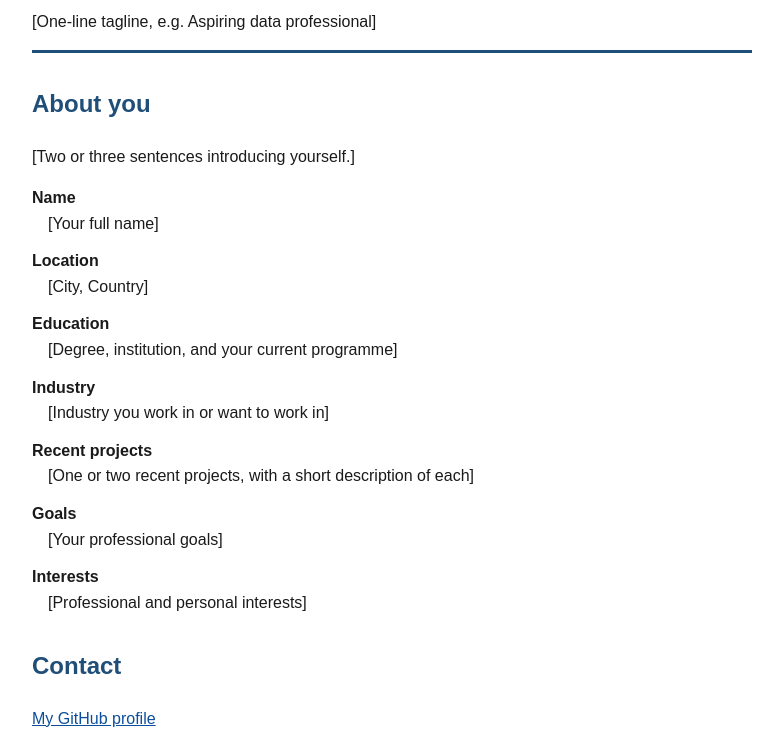
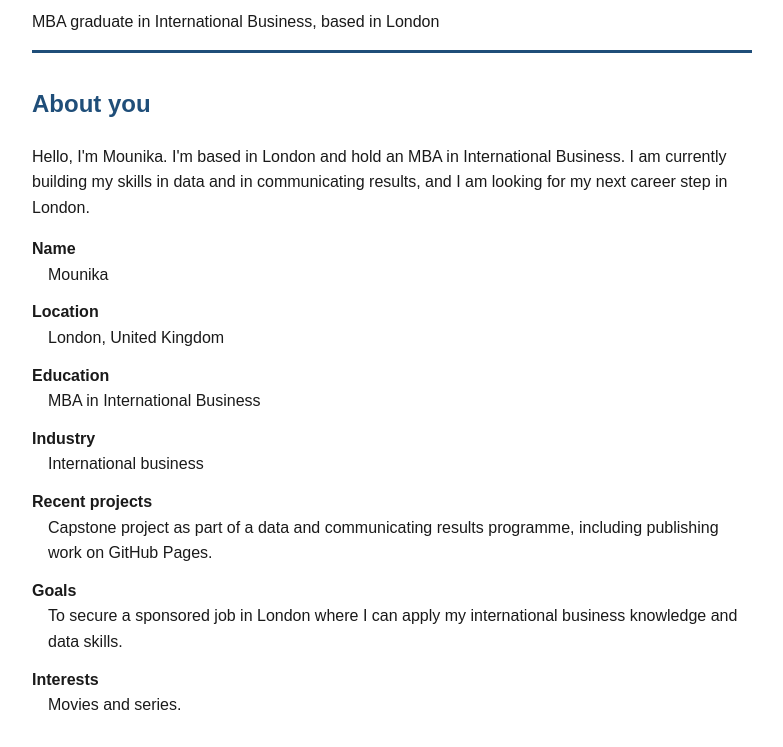
Before and after one commit to Pushkalini/HTML_SITE, a plain HTML site: page index.html in a window 1280 px wide. Shown: the part 104-851 px from the top of the page, without its empty margins (248-1031 px from the left). Drawn offline with Linux system fonts and the light colour scheme.

Commit message:
Add files via upload

```diff
--- a/index.html
+++ b/index.html
@@ -3,49 +3,49 @@
 <head>
   <meta charset="utf-8">
   <meta name="viewport" content="width=device-width, initial-scale=1">
-  <title>[Your Name] | Portfolio</title>
+  <title>Mounika | Portfolio</title>
   <style>
     body { font-family: Arial, Helvetica, sans-serif; line-height: 1.6; color: #1a1a1a; background: #ffffff; max-width: 720px; margin: 0 auto; padding: 24px; }
     header { border-bottom: 3px solid #1f4e79; margin-bottom: 24px; }
     h1 { color: #1f4e79; margin-bottom: 4px; }
     h2 { color: #1f4e79; margin-top: 32px; }
+    a { color: #0b4f9c; }
     dt { font-weight: bold; margin-top: 12px; }
     dd { margin: 0 0 0 16px; }
-    a { color: #0b4f9c; }
     footer { margin-top: 40px; font-size: 0.9em; color: #444; }
   </style>
 </head>
 <body>
   <header>
-    <h1>[Your Name]</h1>
-    <p>[One-line tagline, e.g. Aspiring data professional]</p>
+    <h1>Mounika</h1>
+    <p>MBA graduate in International Business, based in London</p>
   </header>
 
   <main>
     <section id="about">
       <h2>About you</h2>
-      <p>[Two or three sentences introducing yourself.]</p>
+      <p>Hello, I'm Mounika. I'm based in London and hold an MBA in International Business. I am currently building my skills in data and in communicating results, and I am looking for my next career step in London.</p>
       <dl>
         <dt>Name</dt>
-        <dd>[Your full name]</dd>
+        <dd>Mounika</dd>
         <dt>Location</dt>
-        <dd>[City, Country]</dd>
+        <dd>London, United Kingdom</dd>
         <dt>Education</dt>
-        <dd>[Degree, institution, and your current programme]</dd>
+        <dd>MBA in International Business</dd>
         <dt>Industry</dt>
-        <dd>[Industry you work in or want to work in]</dd>
+        <dd>International business</dd>
         <dt>Recent projects</dt>
-        <dd>[One or two recent projects, with a short description of each]</dd>
+        <dd>Capstone project as part of a data and communicating results programme, including publishing work on GitHub Pages.</dd>
         <dt>Goals</dt>
-        <dd>[Your professional goals]</dd>
+        <dd>To secure a sponsored job in London where I can apply my international business knowledge and data skills.</dd>
         <dt>Interests</dt>
-        <dd>[Professional and personal interests]</dd>
+        <dd>Movies and series.</dd>
       </dl>
     </section>
 
     <section id="contact">
       <h2>Contact</h2>
-      <p><a href="https://github.com/[your-username]">My GitHub profile</a></p>
+      <p><a href="https://github.com/Pushkalini">My GitHub profile</a></p>
     </section>
   </main>
 
```
